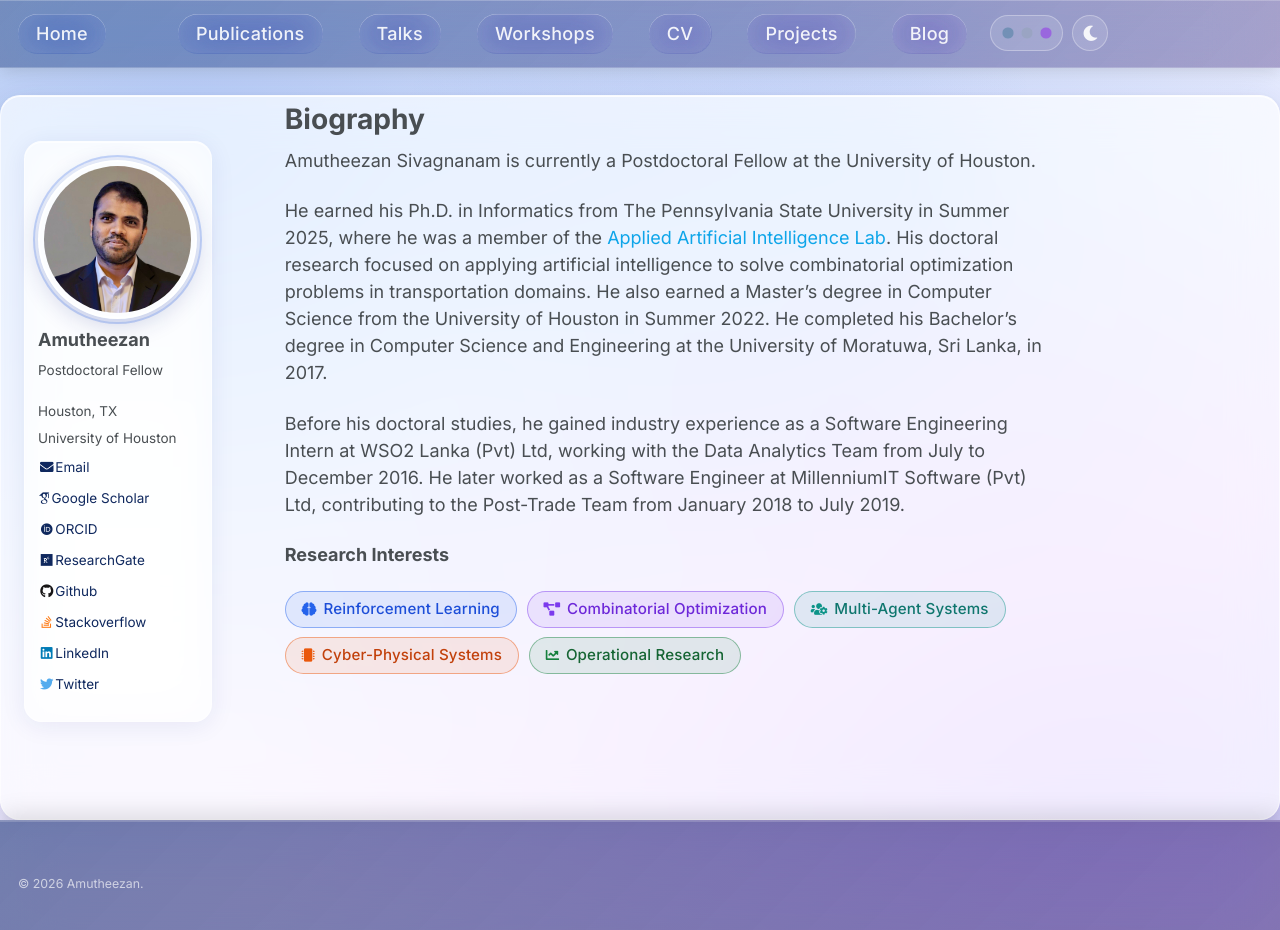
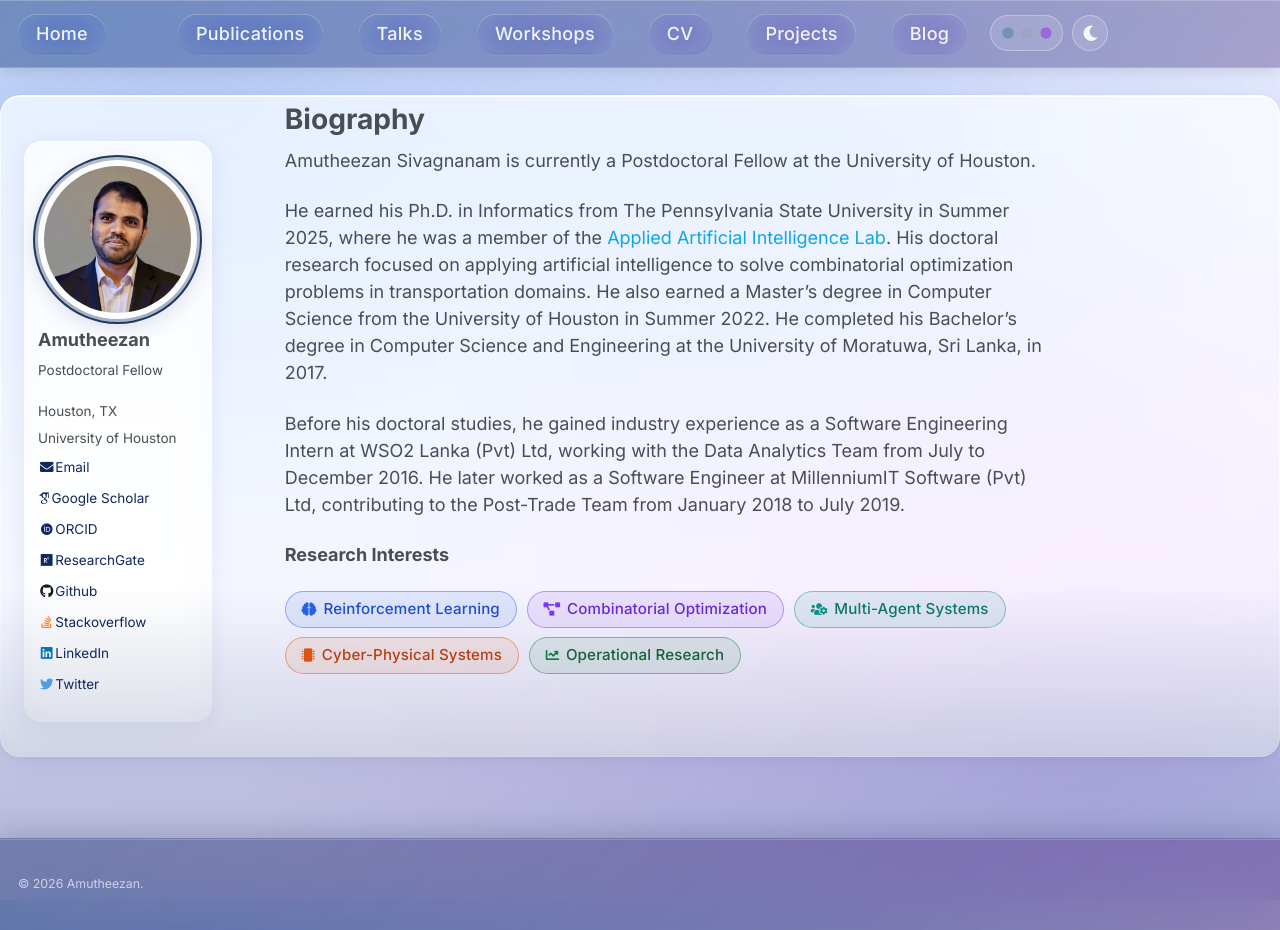
Before and after one commit to Amutheezan/amutheezan.github.io, a Jekyll site: the page built from _pages/about.md, in a window 1280 px wide and 930 px high. Built offline with Jekyll 4.4.1, drawn with Linux system fonts in a browser that asks for light colours; some web fonts are replaced.

Commit message:
UI: theme switcher, dark mode fixes, footer gap, flex layout

```diff
--- a/_sass/_dark-mode.scss
+++ b/_sass/_dark-mode.scss
@@ -86,27 +86,10 @@ html[data-theme="dark"] {
     .hidden-links {
       background: rgba(15, 28, 65, 0.95);
       border-color: rgba(255, 255, 255, 0.15);
-      box-shadow: 0 8px 32px rgba(0, 0, 0, 0.50), inset 0 1px 0 rgba(255, 255, 255, 0.06);
 
       a {
         color: rgba(255, 255, 255, 0.88);
-        &:hover {
-          color: #ffffff;
-          background: rgba(255, 255, 255, 0.08);
-          border-radius: 6px;
-        }
-      }
-
-      li {
-        border-bottom-color: rgba(255, 255, 255, 0.10);
-      }
-
-      &:before {
-        border-color: rgba(255, 255, 255, 0.18) transparent;
-      }
-
-      &:after {
-        border-color: rgba(15, 28, 65, 0.95) transparent;
+        &:hover { color: #ffffff; }
       }
     }
   }
@@ -120,6 +103,10 @@ html[data-theme="dark"] {
     );
     border-top-color: rgba(255, 255, 255, 0.10);
     color: rgba(255, 255, 255, 0.82);
+
+    &::before {
+      background: linear-gradient(to bottom, transparent 0%, rgba(10, 18, 55, 0.50) 100%);
+    }
   }
 
   /* --- Links --- */
--- a/_sass/_footer.scss
+++ b/_sass/_footer.scss
@@ -4,16 +4,29 @@
 
 .page__footer {
   @include clearfix;
-  float: left;
   margin-left: 0;
   margin-right: 0;
   width: 100%;
-  clear: both;
-  position: relative;
-  flex-shrink: 0;   /* never shrink in flex column */
+  margin-top: auto;
   overflow: visible;
-  margin-top: 0;
-  padding-top: 1em;
+
+  /* Gradient fade rising above the footer to smooth the gap with the page */
+  &::before {
+    content: '';
+    position: absolute;
+    bottom: 100%;
+    left: 0;
+    right: 0;
+    height: 14em;
+    background: linear-gradient(
+      to bottom,
+      transparent 0%,
+      rgba(30, 55, 120, 0.28) 100%
+    );
+    pointer-events: none;
+    z-index: -1;
+  }
+  margin-top: 3em;
   color: rgba(255, 255, 255, 0.88);
   -webkit-animation: intro 0.3s both;
           animation: intro 0.3s both;
--- a/_sass/_interactions.scss
+++ b/_sass/_interactions.scss
@@ -69,11 +69,11 @@
 
 
 /* --------------------------------------------------------------------------
-   Dark-mode toggle — press ripple
-   (color-theme-toggle is now a <div> wrapper, ripple is on each swatch button)
+   Dark-mode & color-theme toggle buttons — press ripple
    -------------------------------------------------------------------------- */
 
-.dark-mode-toggle {
+.dark-mode-toggle,
+.color-theme-toggle {
   position: relative;
   overflow: hidden;
 
@@ -194,60 +194,24 @@
    restore dark text for all color themes in light mode.
    -------------------------------------------------------------------------- */
 
-/* --------------------------------------------------------------------------
-   Nav links — hard-suppress underline and background-image in all states.
-   The animated underline from .page__content a / .archive a must never
-   bleed into masthead or hidden-links items.
-   -------------------------------------------------------------------------- */
-
-.greedy-nav a,
-.greedy-nav .visible-links a,
-.greedy-nav .hidden-links a {
-  text-decoration: none !important;
-  background-image: none !important;
-
-  &:hover,
-  &:focus,
-  &:active,
-  &:visited {
-    text-decoration: none !important;
-    background-image: none !important;
-  }
-}
-
-/* --------------------------------------------------------------------------
-   Hidden-links (hamburger dropdown) link colours — light mode
-   -------------------------------------------------------------------------- */
-
 html:not([data-theme="dark"]) .greedy-nav .hidden-links a {
   color: #1e293b;
 
   &:hover {
     color: #2563eb;
-    background: rgba(37, 99, 235, 0.08) !important;
+    background: rgba(37, 99, 235, 0.08);
     border-radius: 10px;
   }
 }
 
-/* Per-theme hover accent for the light-mode dropdown */
-html:not([data-theme="dark"])[data-color-theme="indigo"] .greedy-nav .hidden-links a:hover {
-  color: #4338ca;
-  background: rgba(67, 56, 202, 0.08) !important;
-}
-
-html:not([data-theme="dark"])[data-color-theme="magenta"] .greedy-nav .hidden-links a:hover {
-  color: #be185d;
-  background: rgba(190, 24, 93, 0.08) !important;
-}
-
-html:not([data-theme="dark"])[data-color-theme="cyan"] .greedy-nav .hidden-links a:hover {
-  color: #0e7490;
-  background: rgba(14, 116, 144, 0.08) !important;
+html:not([data-theme="dark"])[data-color-theme="green"] .greedy-nav .hidden-links a:hover {
+  color: #15803d;
+  background: rgba(21, 128, 61, 0.08);
 }
 
 html:not([data-theme="dark"])[data-color-theme="purple"] .greedy-nav .hidden-links a:hover {
   color: #7c3aed;
-  background: rgba(124, 58, 237, 0.08) !important;
+  background: rgba(124, 58, 237, 0.08);
 }
 
 
--- a/_sass/_navigation.scss
+++ b/_sass/_navigation.scss
@@ -282,12 +282,8 @@
       padding: 10px 20px;
       font-size: $type-size-5;
       color: $darker-gray;
-      text-decoration: none;
 
-      &:hover,
-      &:focus,
-      &:active {
-        text-decoration: none;
+      &:hover {
         color: $blue;
         background: rgba(37, 99, 235, 0.08);
         border-radius: 10px;
@@ -405,7 +401,7 @@
   .nav__title {
     color: #fff;
     font-size: $type-size-6;
-    background: $blue-color;
+    background: $indigo;
     border-top-left-radius: $border-radius;
     border-top-right-radius: $border-radius;
   }
--- a/_sass/_page.scss
+++ b/_sass/_page.scss
@@ -6,8 +6,7 @@
   @include container;
   @include clearfix;
   margin-top: 1.5em;
-  margin-bottom: 0;
-  flex: 1 0 auto;  /* grow to fill viewport — keeps footer pinned to bottom */
+  margin-bottom: 1.5em;
   padding-left: 1.25em;
   padding-right: 1.25em;
   padding-top: 0.5em;
@@ -240,7 +239,7 @@
 
 .page__meta {
   margin-top: 2em;
-  color: mix(#fff, $gray, 25%);
+  color: $slate;
   font-family: $sans-serif;
   font-size: $type-size-6;
 
@@ -280,12 +279,14 @@
   margin-bottom: 8px;
   padding: 5px 10px;
   text-decoration: none;
-  border: 1px solid $light-gray;
+  border: 1px solid $teal;
   border-radius: $border-radius;
+  color: $teal;
 
   &:hover {
     text-decoration: none;
-    color: $link-color-hover;
+    color: #fff;
+    background-color: $teal;
   }
 }
 
--- a/_sass/_sidebar.scss
+++ b/_sass/_sidebar.scss
@@ -97,7 +97,7 @@
     box-shadow:
       0 6px 24px rgba(31, 38, 135, 0.2),
       0 0 0 3px rgba(255, 255, 255, 0.7),
-      0 0 0 5px rgba(37, 99, 235, 0.25);
+      0 0 0 5px $navy;
 
     @include breakpoint($large) {
       padding: 4px;
```
